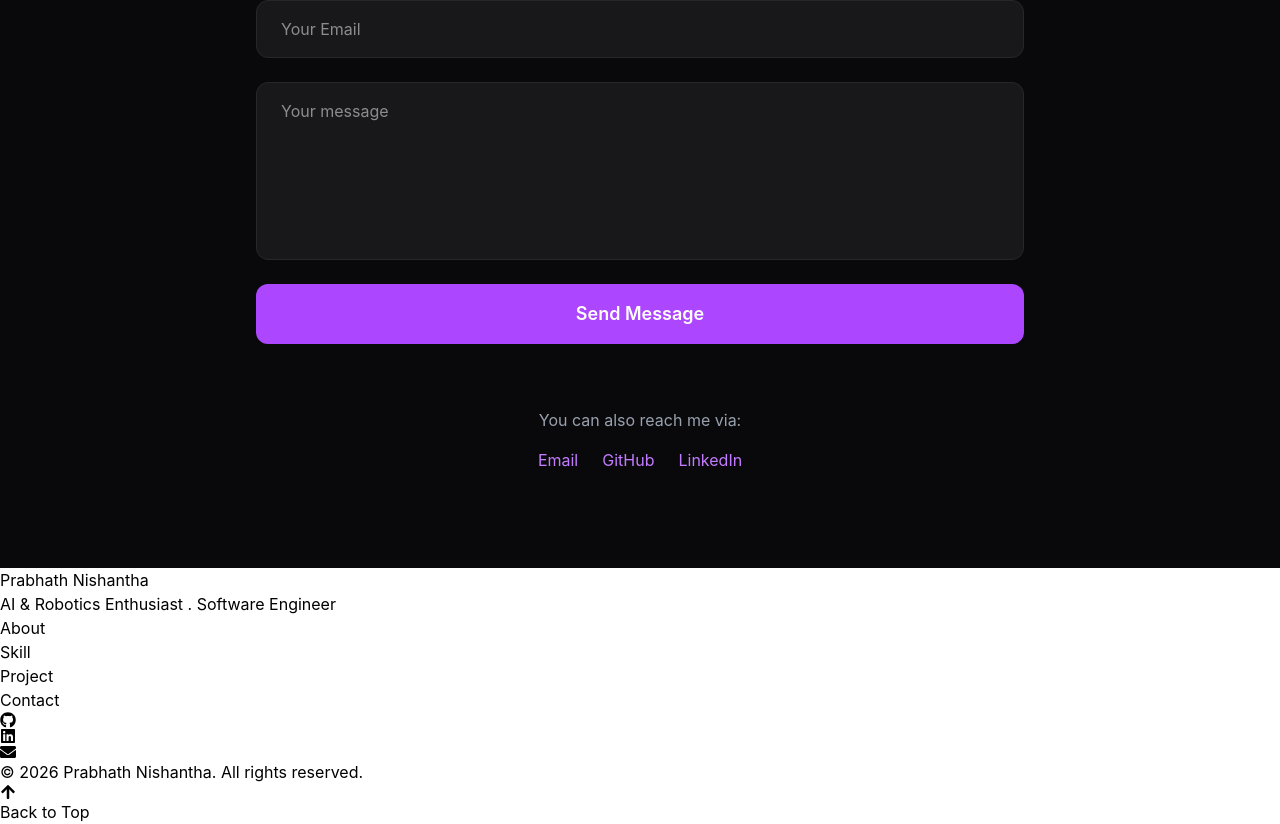
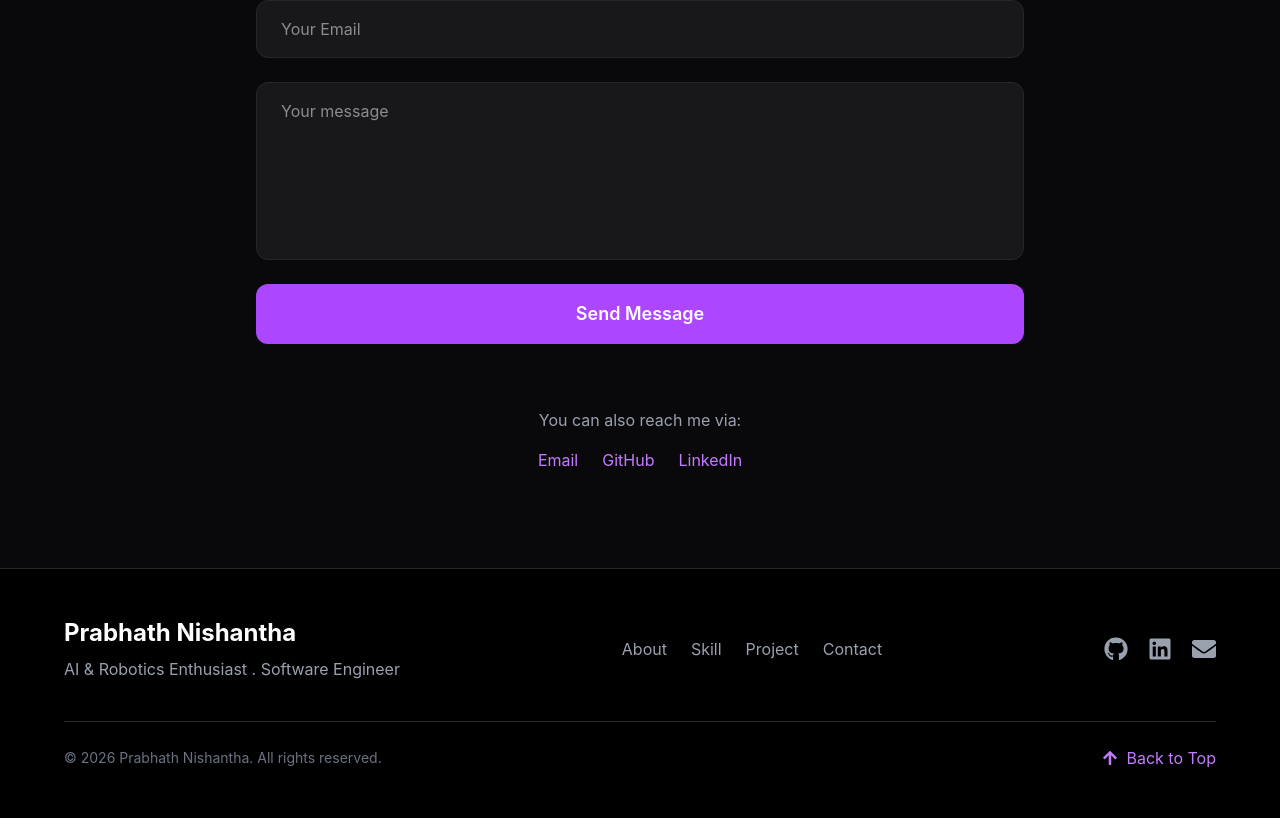
Before and after one commit to Prabhath3/Prabhath-s_Portfoliyo, a React (Vite) app: page / in a window 1280 px wide. Shown: the part 4070-4894 px from the top of the page. Built offline with nearby package versions, Linux system fonts and the light colour scheme; no server answers.

Commit message:
css added to the footer

```diff
--- a/src/components/Footer.tsx
+++ b/src/components/Footer.tsx
@@ -2,65 +2,74 @@ import { FaGithub, FaLinkedin, FaEnvelope, FaArrowUp } from "react-icons/fa";
 
 function Footer(){
     return(
-        <footer>
-            <div>
-                <div>
-                    <div>
-                        <h2>
+        <footer className="bg-black border-t border-zinc-800 text-white">
+            <div className="max-w-7xl mx-auto px-8 md:px-16 py-12">
+                <div className="flex flex-col md:flex-row justify-between items-center gap-8">
+                    <div className="text-center md:text-left">
+                        <h2 className="text-2xl font-bold text-white">
                             Prabhath Nishantha
                         </h2>
-                        <p>
+                        <p className="text-gray-400 mt-2">
                             AI & Robotics Enthusiast . Software Engineer
                         </p>
                     </div>
-                    <ul>
+                    <ul className="flex gap-6 text-gray-400">
                         <li>
-                            <a href="">
+                            <a href="#About" className="hover:text-purple-400 transition duration-300">
                                 About
                             </a>
                         </li>
 
                         <li>
-                            <a href="">
+                            <a href="#Skill" className="hover:text-purple-400 transition duration-300">
                                 Skill
                             </a>
                         </li>
 
                         <li>
-                            <a href="">
+                            <a href="#Project" className="hover:text-purple-400 transition duration-300">
                                 Project
                             </a>
                         </li>
 
                         <li>
-                            <a href="">
+                            <a href="#Contact" className="hover:text-purple-400 transition duration-300 ">
                                 Contact
                             </a>
                         </li>
-
                     </ul>
 
-                    <div>
-                        <a href="">
+                    <div className="flex gap-5">
+                        <a href="https://github.com/prabhath3"
+                           target="_blank"
+                           rel="noonpener noreferrer"
+                           className="text-gray-400 hover:text-purple-400 text-2xl transition duration-300">
                             <FaGithub/>
                         </a>
 
-                        <a href="">
+                        <a href="https://www.linkedin.com/in/prabhath-nishantha-ab553a334/?skipRedirect=true"
+                           target="_blank"
+                           rel="noonpener noreferrer"
+                           className="text-gray-400 hover:text-purple-400 text-2xl transition duration-300">
                             <FaLinkedin/>
                         </a>
 
-                        <a href="">
+                        <a href="mailto:prabhathnishantha130@gmail.com"
+                           target="_blank"
+                           rel="noonpener noreferrer"
+                           className="text-gray-400 hover:text-purple-400 text-2xl transition duration-300">
                             <FaEnvelope/>
                         </a>
                     </div>
                 </div>
-                <div>
-                    <div>
-                        <p>
+
+                <div className="border-t border-zinc-800 mt-10 pt-6">
+                    <div className="flex flex-col md:flex-row justify-between items-center gap-4">
+                        <p className="text-gray-500 text-sm text-center">
                             © 2026 Prabhath Nishantha. All rights reserved.
                         </p>
 
-                        <button>
+                        <button className="flex items-center gap-2 text-purple-400 hover:text-purple-300 transition duration-300">
                             <FaArrowUp />
                             Back to Top
                         </button>
```
